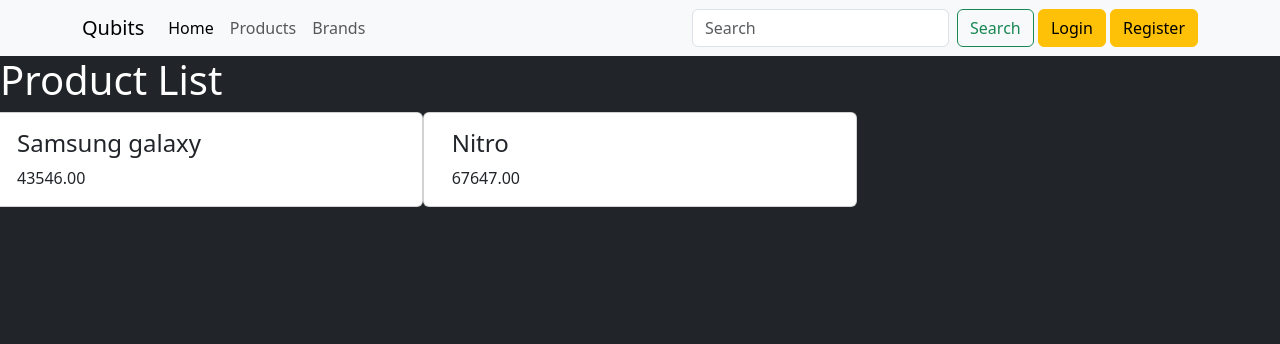
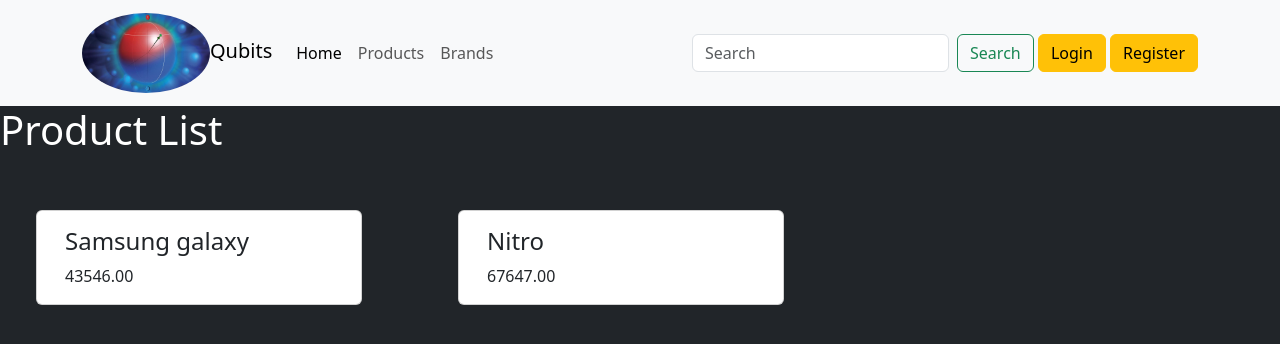
Before and after one commit to hitesh0404/InternshipProject, a Django app: page /inventory/product/list/ in a window 1280 px wide. Shown: the top 344 px of the page. Run offline with Django 5.2, Linux system fonts and the light colour scheme; data comes from the database, SQL or seed files in the repository; both versions use the stored data as it was after the commit.

Commit message:
static content

```diff
--- a/inventory/templates/inventory/product_list.html
+++ b/inventory/templates/inventory/product_list.html
@@ -3,16 +3,14 @@
 
 
 <h1> Product List</h1>
-<div class="row">
+<div class="row ">
     {% for product in products  %}
-        <div class="card col-4 text-start">
+        <div class="card col-3 m-5 text-start ">
             <div class="card-body" onClick = "product_details({{product.id}})">
                 <h4 class="card-title">{{product.name}}</h4>
                 <p class="card-text">{{product.price}}</p>
             </div>
         </div>
-
-
     {% endfor %}
 
 </div>
--- a/qubits/urls.py
+++ b/qubits/urls.py
@@ -24,3 +24,9 @@ urlpatterns = [
     path('inventory/',include('inventory.urls')),
 
 ]
+
+from django.conf import settings
+from django.conf.urls.static import static
+if settings.DEBUG:
+    urlpatterns += static(settings.MEDIA_URL,
+        document_root=settings.MEDIA_ROOT)
--- /dev/null
+++ b/static/css/style.css
@@ -0,0 +1,6 @@
+.logo{
+    height: 10vh;
+    width: 10vw;
+    border-radius: 50%;
+
+}
--- a/templates/base.html
+++ b/templates/base.html
@@ -1,9 +1,12 @@
+{% load static %}
 <!doctype html>
 <html lang="en">
     <head>
         <title>Qubits</title>
         <!-- Required meta tags -->
         <meta charset="utf-8" />
+
+        <link rel="stylesheet" href="{% static 'css/style.css' %}">
         <meta
             name="viewport"
             content="width=device-width, initial-scale=1, shrink-to-fit=no"
--- a/templates/navbar.html
+++ b/templates/navbar.html
@@ -1,8 +1,10 @@
- <nav
+{% load static %}
+<nav
             class="navbar navbar-expand-md navbar-light bg-light"
            >
             <div class="container">
-                <a class="navbar-brand" href="#">Qubits</a>
+                <a class="navbar-brand" href="/">
+                    <img src="{% static 'image/logo.jpg' %}" class="logo" alt="logo">Qubits</a>
                 <button
                     class="navbar-toggler d-lg-none"
                     type="button"
```
Also changed, not shown: qubits/settings.py (+13 -2 lines), db.sqlite3, static/image/logo.jpg (added).
